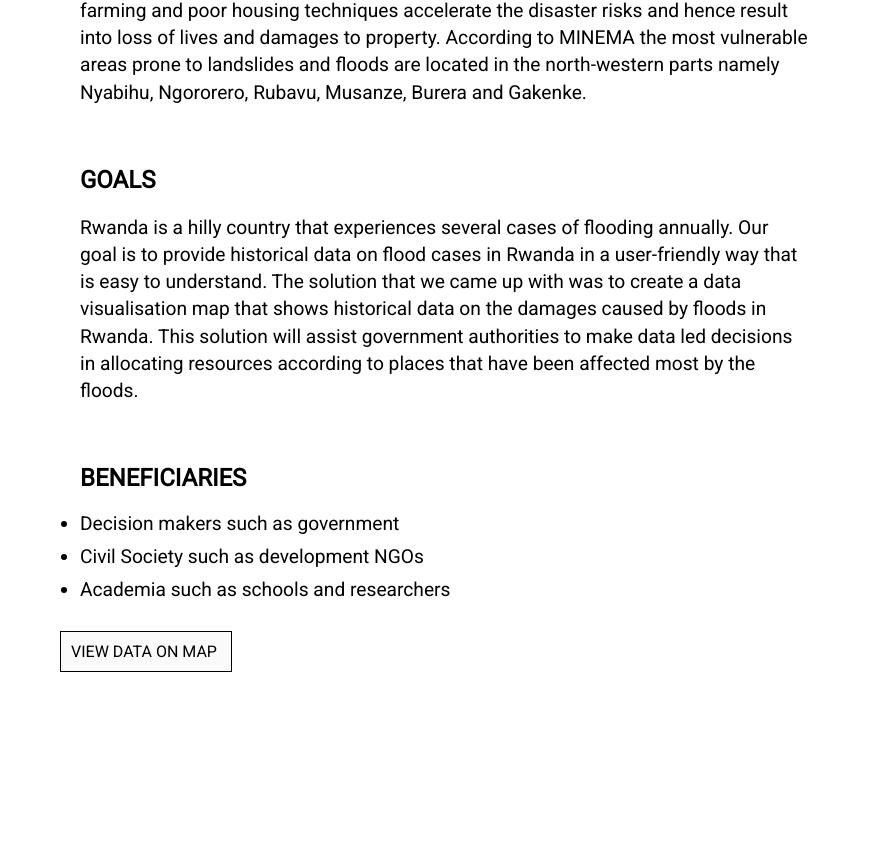
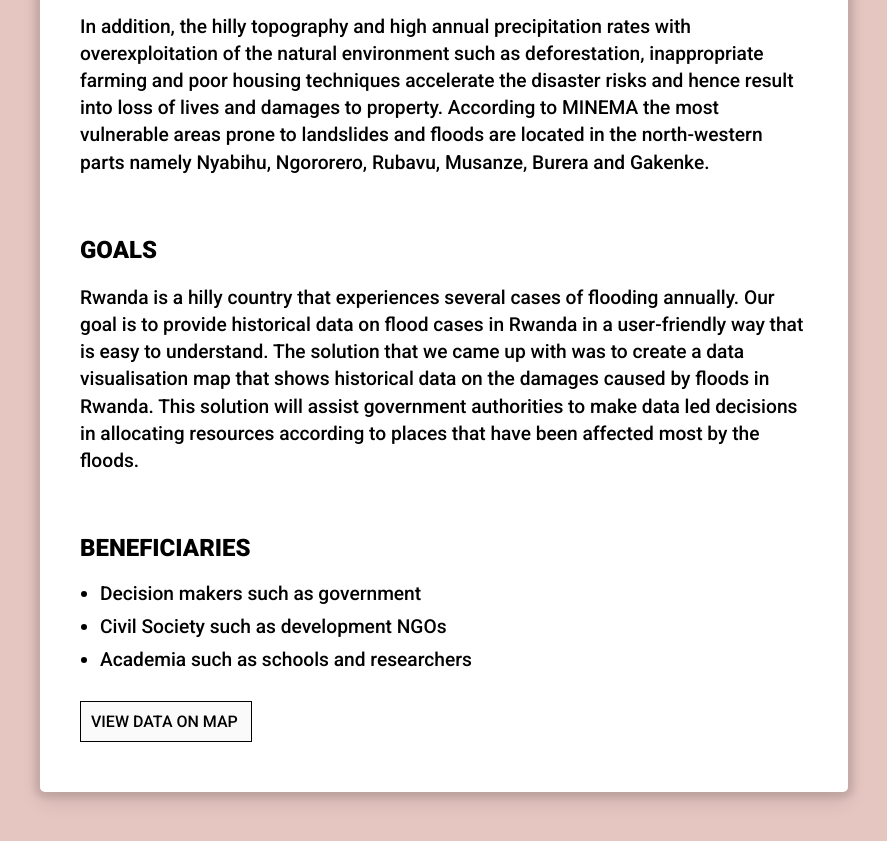
Before and after one commit to inezabonte/flood-detection, a plain HTML site: page index.html in a window 1280 px wide. Shown: the part 363-1204 px from the top of the page, without its empty margins (196-1083 px from the left). Before the commit the page ends 1035 px from the top, so only its background shows below. Drawn offline with Linux system fonts and the light colour scheme.

Commit message:
changed designs to the into page

```diff
--- a/index.css
+++ b/index.css
@@ -1,4 +1,4 @@
-@import url("https://fonts.googleapis.com/css2?family=Roboto&display=swap");
+@import url("https://fonts.googleapis.com/css2?family=Roboto:wght@500;900&display=swap");
 
 * {
   padding: 0;
@@ -9,12 +9,18 @@
 body {
   display: flex;
   justify-content: center;
+  background-color: rgb(230, 198, 193);
 }
 .container {
   width: 60%;
   display: flex;
   flex-direction: column;
-  justify-content: center;
+  background-color: white;
+  padding: 20px;
+  box-shadow: 0 10px 20px rgba(0, 0, 0, 0.1), 0 0 6px 6px rgba(0, 0, 0, 0.1);
+  margin: 50px;
+  border-radius: 5px;
+  padding-bottom: 50px;
 }
 
 h2 {
@@ -30,17 +36,32 @@ p {
   font-size: 1.2rem;
   line-height: 1.7rem;
   padding-bottom: 20px;
+  font-weight: 400;
+}
+
+ul {
+  margin-left: 20px;
 }
 
 a {
   padding: 10px;
-  background-color: rgb(250, 250, 250);
+  background-color: #fafafa;
   cursor: pointer;
   text-decoration: none;
   color: black;
   justify-content: center;
   border: 1px solid black;
   width: 150px;
+  margin-left: 20px;
+  transition: all 0.3s;
+}
+
+a:hover {
+  background-color: #ececec;
+}
+
+a:active {
+  transform: scale(1.15);
 }
 
 .content {
```
Also changed, not shown: 2 other files.
